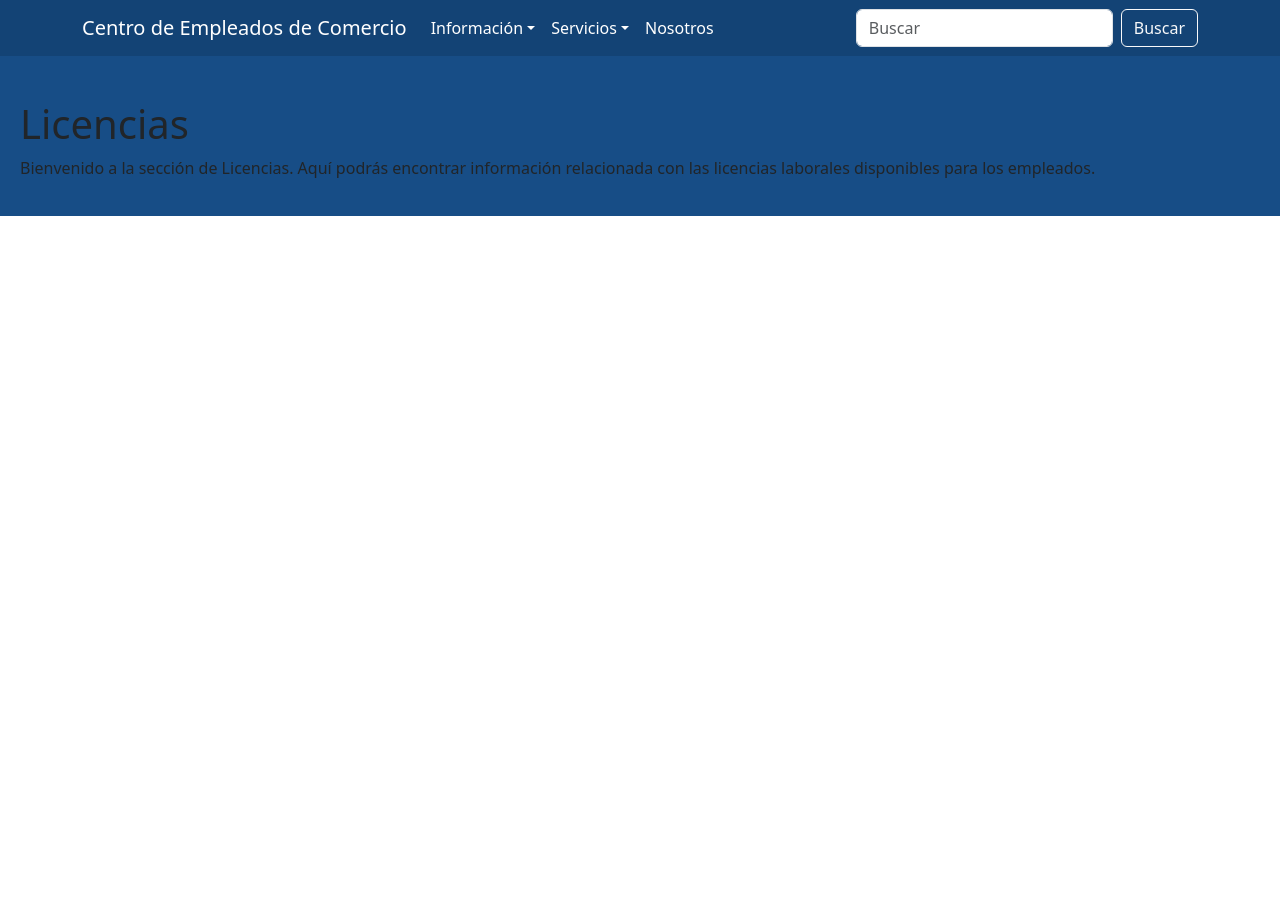
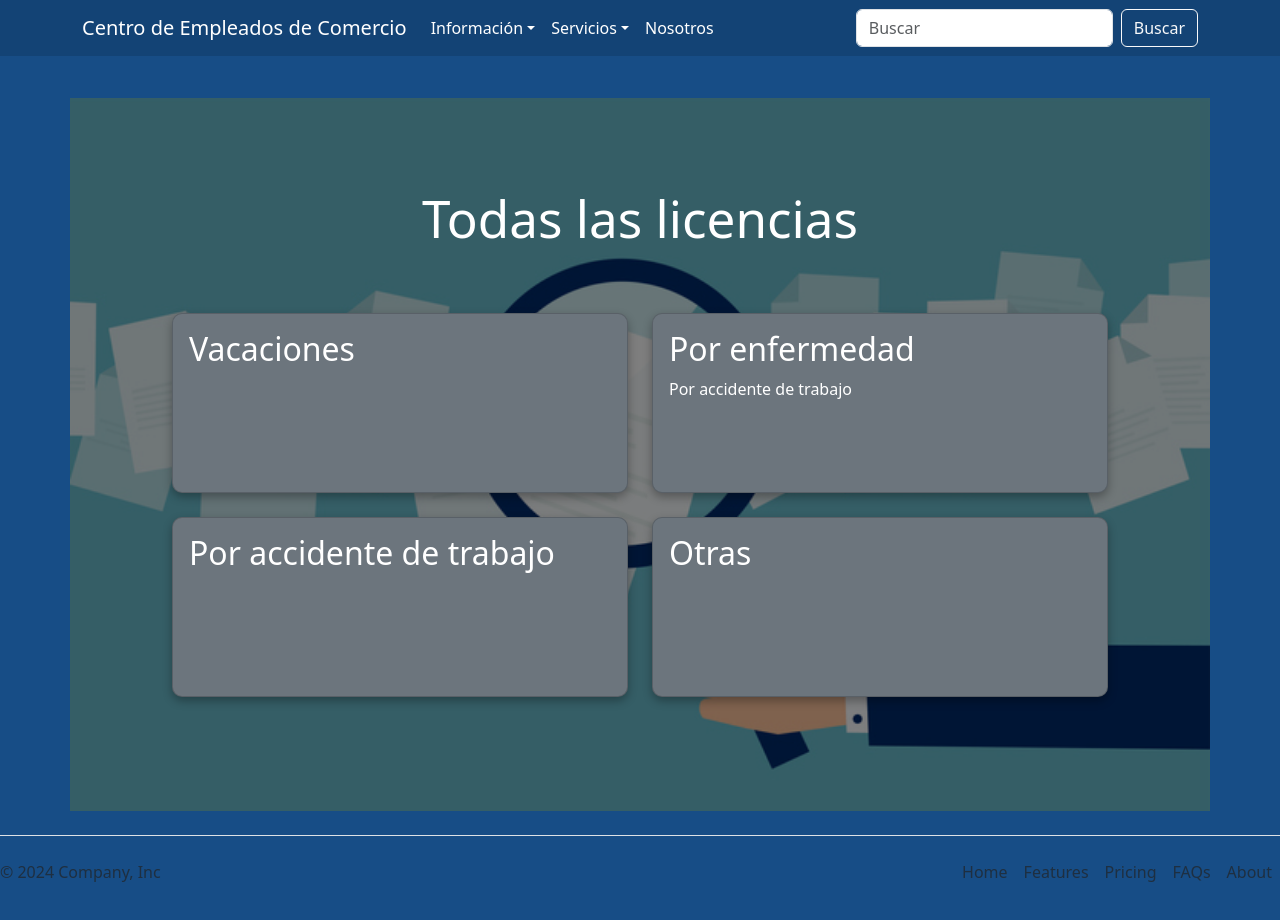
Before and after one commit to Manuelsevero91/Centro-Empleados-de-Comercio, a React (Vite) app in the folder CEC/: page /Licencias in a window 1280 px wide. Shown: the top 920 px of the page. Before the commit the page ends 800 px from the top, so only its background shows below. Built offline with nearby package versions, Linux system fonts and the light colour scheme.

Commit message:
componente licencias y footer, falta css

```diff
--- a/CEC/src/App.css
+++ b/CEC/src/App.css
@@ -1,8 +1,9 @@
 /* App.css */
+html,
 #root {
   background-color: #174d86!important;
 
 }
 .Home2{
-  height: 400px;
+  height: 300px;
 }
--- a/CEC/src/App.jsx
+++ b/CEC/src/App.jsx
@@ -12,6 +12,7 @@ import Extras from './Paginas/Extras';
 import CustomNavbar from './Componentes/NavBar';
 import CustomInfo from './Paginas/Nosotros';
 import Noticias from './Paginas/Noticias';
+import CustomFooter from './Componentes/Footer';
 
 function App() {
 
@@ -20,7 +21,7 @@ function App() {
 
     <Router>
       <CustomNavbar />
-      <div style={{ paddingTop: "80px" }}>
+      <div style={{ paddingTop: "50px" }}>
         <Routes>
 
           <Route path="/" element={<Home />} />
@@ -35,6 +36,7 @@ function App() {
           <Route path="/Noticias" element={<Noticias />} />
         </Routes>
       </div>
+      <CustomFooter />
     </Router>
 
 
--- a/CEC/src/Componentes/Footer.jsx
+++ b/CEC/src/Componentes/Footer.jsx
@@ -0,0 +1,45 @@
+import React from "react";
+import "bootstrap/dist/css/bootstrap.min.css"; // Importar estilos de Bootstrap
+
+const CustomFooter = () => {
+  return (
+    <footer className="d-flex flex-wrap justify-content-between align-items-center py-3 my-4 border-top text-white">
+      {/* Sección izquierda */}
+      <div className="col-md-4 d-flex align-items-center">
+        <span className="mb-3 mb-md-0 text-body-secondary">© 2024 Company, Inc</span>
+      </div>
+
+      {/* Sección central con ícono */}
+      <ul className="nav col-md-4 justify-content-end list-unstyled d-flex">
+        <li className="ms-3">
+          <a className="text-body-secondary" href="#">
+            <svg className="bi" width="24" height="24">
+              <use xlinkHref="#bootstrap" />
+            </svg>
+          </a>
+        </li>
+      </ul>
+
+      {/* Sección derecha con enlaces de navegación */}
+      <ul className="nav col-md-4 justify-content-end">
+        <li className="nav-item">
+          <a href="#" className="nav-link px-2 text-body-secondary">Home</a>
+        </li>
+        <li className="nav-item">
+          <a href="#" className="nav-link px-2 text-body-secondary">Features</a>
+        </li>
+        <li className="nav-item">
+          <a href="#" className="nav-link px-2 text-body-secondary">Pricing</a>
+        </li>
+        <li className="nav-item">
+          <a href="#" className="nav-link px-2 text-body-secondary">FAQs</a>
+        </li>
+        <li className="nav-item">
+          <a href="#" className="nav-link px-2 text-body-secondary">About</a>
+        </li>
+      </ul>
+    </footer>
+  );
+};
+
+export default CustomFooter;
--- a/CEC/src/Estilos/Adicionales.css
+++ b/CEC/src/Estilos/Adicionales.css
@@ -1,9 +1,15 @@
 /* Contenedor principal */
 .adicionales-page {
-    background-color: #174d86 ; /* Fondo oscuro */
+  background-image: linear-gradient(
+      rgba(0, 0, 0, 0.5),
+      rgba(0, 0, 0, 0.5)
+    ),
+    url('../assets/CarouselFachada.jpg'); /* Reemplaza con tu imagen */
+  background-size: cover; /* Cubre todo el contenedor */
+  background-position: center; /* Centra la imagen */
   color: white; /* Texto en blanco */
-    height: 100vh; /* Ocupa toda la altura de la pantalla */
-    padding: 20px;
+  height: 100%; /* Ocupa toda la altura de la pantalla */
+  padding: 90px;
   box-sizing: border-box;
   display: flex;
   flex-direction: column;
@@ -11,40 +17,32 @@
   align-items: center;
 }
 
-  /* Título principal */
-  .title {
-    font-size: 3.5rem;
-    margin-bottom: 20px;
-    text-align: center;
+
+  .row {
+    margin: 0; /* Elimina márgenes externos de filas */
+    width: 100%; /* Asegura que ocupe todo el ancho disponible */
   }
 
-  /* Contenedor grid */
-  .grid-container {
-    display: grid;
-    grid-template-columns: repeat(2, 1fr); /* Dos columnas */
-    grid-gap: 20px; /* Espacio entre filas y columnas */
-    width: 100%;
-    max-width: 1200px;
-    box-sizing: border-box;
+  .col-md-6 {
+    margin: 0; /* Evita márgenes entre columnas */
   }
 
-  /* Cards base */
   .card {
     position: relative;
-    background-size: cover; /* Imagen cubre todo el contenedor */
+    background-color: rgba(0, 0, 0, 0.7);
     background-position: center; /* Centra la imagen */
     border-radius: 10px; /* Bordes redondeados */
     overflow: hidden;
     box-shadow: 0px 4px 10px rgba(0, 0, 0, 0.3); /* Sombra */
-    height: 200px;
-
-  }
-  .adicionales-card{
-    background-color: rgb(98, 96, 100);
+    height:180px;
+    margin: 0; /* Elimina márgenes internos */
   }
 
-  /* Párrafo */
-  .card-content p {
-    font-size: 1rem;
-    margin: 0;
+
+
+  .title {
+    padding-bottom: 40px;
+    font-size: 3.2rem;
+    margin: 0 0 0px 0; /* Márgenes controlados */
+    text-align: center;
   }
--- /dev/null
+++ b/CEC/src/Estilos/Licencias.css
@@ -0,0 +1,17 @@
+.licencias-page{
+    background-image: linear-gradient(
+      rgba(0, 0, 0, 0.5),
+      rgba(0, 0, 0, 0.5)
+    ),
+    url('../assets/HomeAfiliados.jpg'); /* Reemplaza con tu imagen */
+  background-size: cover; /* Cubre todo el contenedor */
+  background-position: center; /* Centra la imagen */
+  color: white; /* Texto en blanco */
+  height: 100%; /* Ocupa toda la altura de la pantalla */
+  padding: 90px;
+  box-sizing: border-box;
+  display: flex;
+  flex-direction: column;
+  justify-content: center;
+  align-items: center;
+}
--- a/CEC/src/Paginas/Adicionales.jsx
+++ b/CEC/src/Paginas/Adicionales.jsx
@@ -93,7 +93,7 @@ const Adicionales = () => {
                 Adicional manejo de dinero
               </h2>
               <p className="card-text text-white">
-                Todos los empleados tienen derecho a cobrar un adicional de cajero mensualmente, siempre que esta tarea se haga de manera habitual.
+                Los empleados que manejan dinero de forma habitual tienen derecho a cobrar el adicional de cajero mensualmente.
               </p>
             </div>
           </div>
@@ -104,10 +104,10 @@ const Adicionales = () => {
           <div className="card bg-secondary"> {/* Grey background */}
             <div className="card-body">
               <h2 className="card-title text-white">
-                Adicional por título
+                Adicional vidrierista
               </h2>
               <p className="card-text text-white">
-                Si tienes un título técnico o universitario, puedes acceder a este beneficio según lo establecido por la normativa.
+              Los empleados que realizan armado de vidriera en forma habitual tienen derecho a cobrar el adicional de vidrierista mensualmente.
               </p>
             </div>
           </div>
@@ -118,10 +118,10 @@ const Adicionales = () => {
           <div className="card bg-secondary"> {/* Grey background */}
             <div className="card-body">
               <h2 className="card-title text-white">
-                Adicional por zona
+                Adicional de chofer
               </h2>
               <p className="card-text text-white">
-                Este adicional aplica a quienes trabajan en zonas con condiciones desfavorables o de alto costo de vida.
+                Este adicional se aplica a quienes manejan vehículos de manera habitual para tareas inherentes a la empresa. Tanto para el chofer como para el ayudante de chofer.
               </p>
             </div>
           </div>
@@ -132,7 +132,7 @@ const Adicionales = () => {
           <div className="card bg-secondary"> {/* Grey background */}
             <div className="card-body">
               <h2 className="card-title text-white">
-                Adicional por productividad
+                Adicional xxxxxx
               </h2>
               <p className="card-text text-white">
                 Este adicional recompensa el desempeño destacado del empleado, basado en criterios de productividad.
--- a/CEC/src/Paginas/Licencias.jsx
+++ b/CEC/src/Paginas/Licencias.jsx
@@ -1,10 +1,68 @@
 import React from "react";
-
+import "bootstrap/dist/css/bootstrap.min.css"; // Import Bootstrap CSS
+import "../Estilos/Adicionales.css"; // Custom styles (if needed)
+import "../Estilos/Licencias.css";
 const Licencias = () => {
   return (
-    <div style={{ padding: "20px" }}>
-      <h1>Licencias</h1>
-      <p>Bienvenido a la sección de Licencias. Aquí podrás encontrar información relacionada con las licencias laborales disponibles para los empleados.</p>
+    <div className="licencias-page container mt-5">
+      <h1 className="title text-center mb-4 text-white">Todas las licencias</h1>
+      <div className="row">
+        {/* Primera card */}
+        <div className="col-md-6 mb-4">
+          <div className="card bg-secondary"> {/* Grey background */}
+            <div className="card-body">
+              <h2 className="card-title text-white">
+                Vacaciones
+              </h2>
+              <p className="card-text text-white">
+
+              </p>
+            </div>
+          </div>
+        </div>
+
+        {/* Segunda card */}
+        <div className="col-md-6 mb-4">
+          <div className="card bg-secondary"> {/* Grey background */}
+            <div className="card-body">
+              <h2 className="card-title text-white">
+                Por enfermedad
+              </h2>
+              <p className="card-text text-white">
+              Por accidente de trabajo
+              </p>
+            </div>
+          </div>
+        </div>
+
+        {/* Tercera card */}
+        <div className="col-md-6 mb-4">
+          <div className="card bg-secondary"> {/* Grey background */}
+            <div className="card-body">
+              <h2 className="card-title text-white">
+              Por accidente de trabajo
+              </h2>
+              <p className="card-text text-white">
+
+              </p>
+            </div>
+          </div>
+        </div>
+
+        {/* Cuarta card */}
+        <div className="col-md-6 mb-4">
+          <div className="card bg-secondary"> {/* Grey background */}
+            <div className="card-body">
+              <h2 className="card-title text-white">
+               Otras
+              </h2>
+              <p className="card-text text-white">
+
+              </p>
+            </div>
+          </div>
+        </div>
+      </div>
     </div>
   );
 };
```
Also changed, not shown: CEC/src/Estilos/Cards.css (+9 -12 lines), CEC/src/Estilos/PaginaAfiliados.css (deleted). Lines whose indentation alone changed are shown as unchanged.
